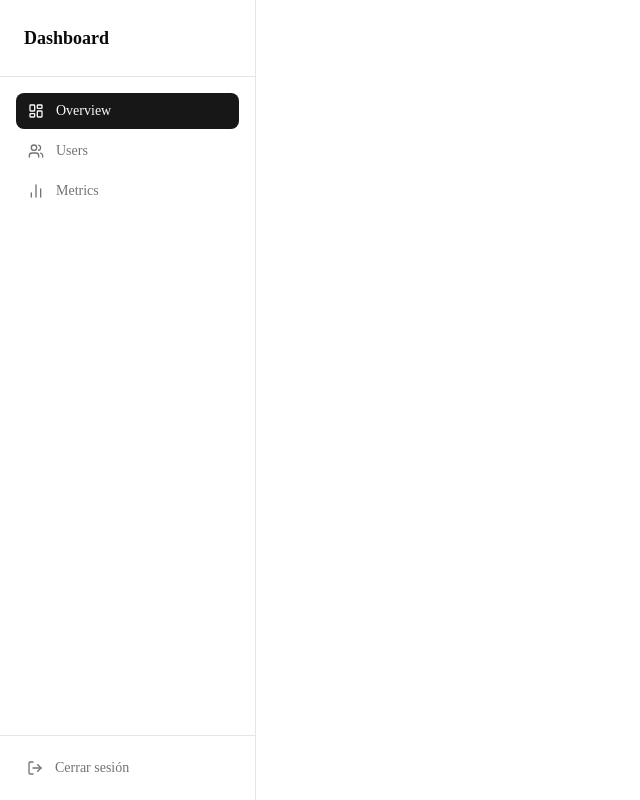
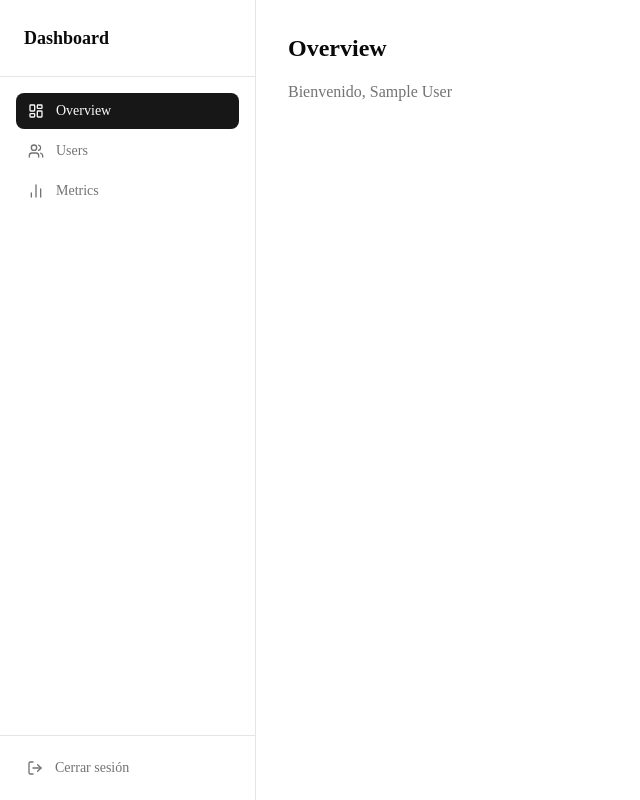
Before and after one commit to Brandon-S-Engineer/cars, a Next.js app: page /dashboard in a window 1280 px wide. Shown: the whole page, without its empty margins (0-640 px from the left). Built offline with nearby package versions, Linux system fonts and the light colour scheme; no server answers; sample sign-in values are in the browser's storage.

Commit message:
fix: dashboard page type error

```diff
--- a/src/app/api/users/[id]/route.ts
+++ b/src/app/api/users/[id]/route.ts
@@ -1,5 +1,4 @@
 import { prisma } from '@/lib/db'
-import { auth } from '@/lib/auth'
 import { NextResponse } from 'next/server'
 import { z } from 'zod'
 import { requireAdmin } from '@/lib/require-admin'
--- a/src/app/api/users/route.ts
+++ b/src/app/api/users/route.ts
@@ -1,5 +1,4 @@
 import { prisma } from '@/lib/db'
-import { auth } from '@/lib/auth'
 import { requireAdmin } from '@/lib/require-admin'
 import { NextResponse } from 'next/server'
 import { z } from 'zod'
--- /dev/null
+++ b/src/app/dashboard/layout.tsx
@@ -0,0 +1,15 @@
+import { auth } from '@/lib/auth'
+import { redirect } from 'next/navigation'
+import Sidebar from '@/components/dashboard/sidebar'
+
+export default async function DashboardLayout({ children }: { children: React.ReactNode }) {
+  const session = await auth()
+  if (!session) redirect('/login')
+
+  return (
+    <div className='flex min-h-screen'>
+      <Sidebar />
+      <main className='flex-1 ml-64 p-8'>{children}</main>
+    </div>
+  )
+}
--- a/src/app/dashboard/page.tsx
+++ b/src/app/dashboard/page.tsx
@@ -1,16 +1,12 @@
-import { auth } from '@/lib/auth';
-import { redirect } from 'next/navigation';
-import Sidebar from '@/components/dashboard/sidebar';
+import { auth } from '@/lib/auth'
 
-export default async function DashboardLayout({ children }: { children: React.ReactNode }) {
-  const session = await auth();
-
-  if (!session) redirect('/login');
+export default async function DashboardPage() {
+  const session = await auth()
 
   return (
-    <div className='flex min-h-screen'>
-      <Sidebar />
-      <main className='flex-1 ml-64 p-8'>{children}</main>
+    <div className='space-y-4'>
+      <h1 className='text-2xl font-semibold'>Overview</h1>
+      <p className='text-muted-foreground'>Bienvenido, {session?.user?.name ?? session?.user?.email}</p>
     </div>
-  );
+  )
 }
--- a/src/middleware.ts
+++ b/src/middleware.ts
@@ -1,22 +1,23 @@
-import { auth } from '@/lib/auth';
-import { NextResponse } from 'next/server';
+import { auth } from '@/lib/auth'
+import { NextResponse } from 'next/server'
+export const runtime = 'nodejs'
 
 export default auth((req) => {
-  const isLoggedIn = !!req.auth;
-  const isAuthPage = req.nextUrl.pathname.startsWith('/login');
-  const isDashboard = req.nextUrl.pathname.startsWith('/dashboard');
+  const isLoggedIn = !!req.auth
+  const isAuthPage = req.nextUrl.pathname.startsWith('/login')
+  const isDashboard = req.nextUrl.pathname.startsWith('/dashboard')
 
   if (isDashboard && !isLoggedIn) {
-    return NextResponse.redirect(new URL('/login', req.url));
+    return NextResponse.redirect(new URL('/login', req.url))
   }
 
   if (isAuthPage && isLoggedIn) {
-    return NextResponse.redirect(new URL('/dashboard', req.url));
+    return NextResponse.redirect(new URL('/dashboard', req.url))
   }
 
-  return NextResponse.next();
-});
+  return NextResponse.next()
+})
 
 export const config = {
   matcher: ['/dashboard/:path*', '/login'],
-};
+}
```
